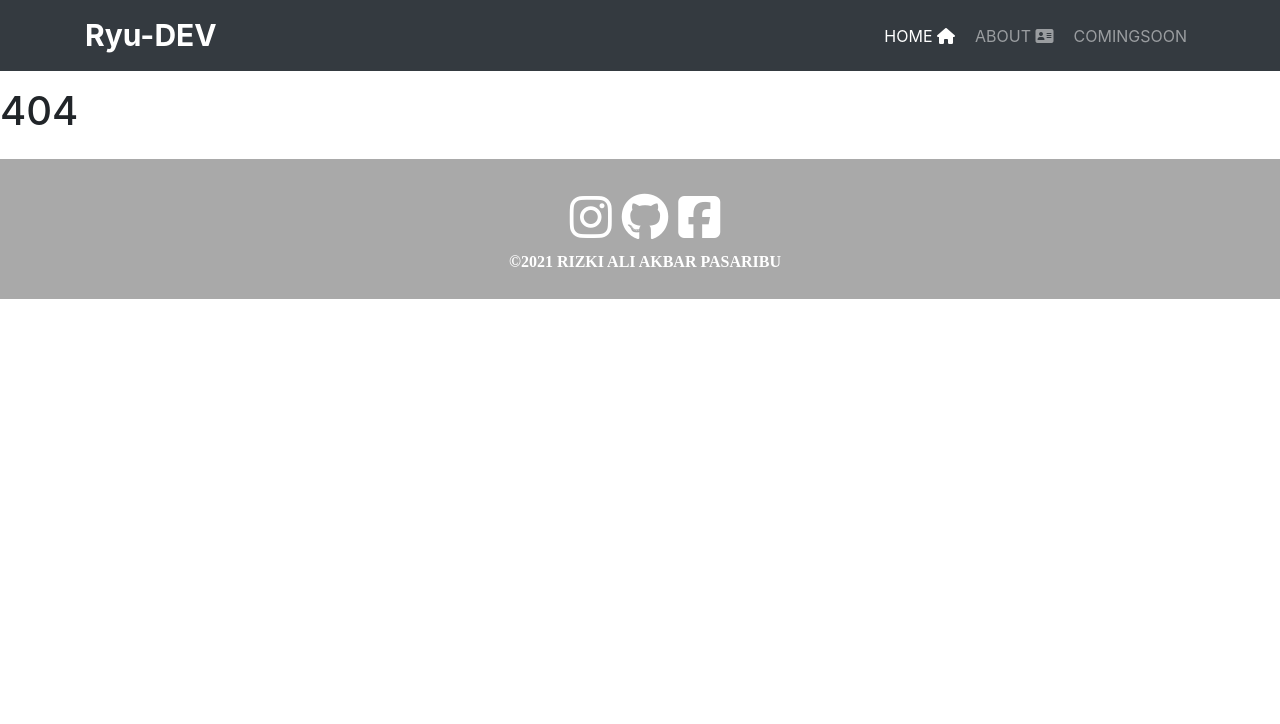
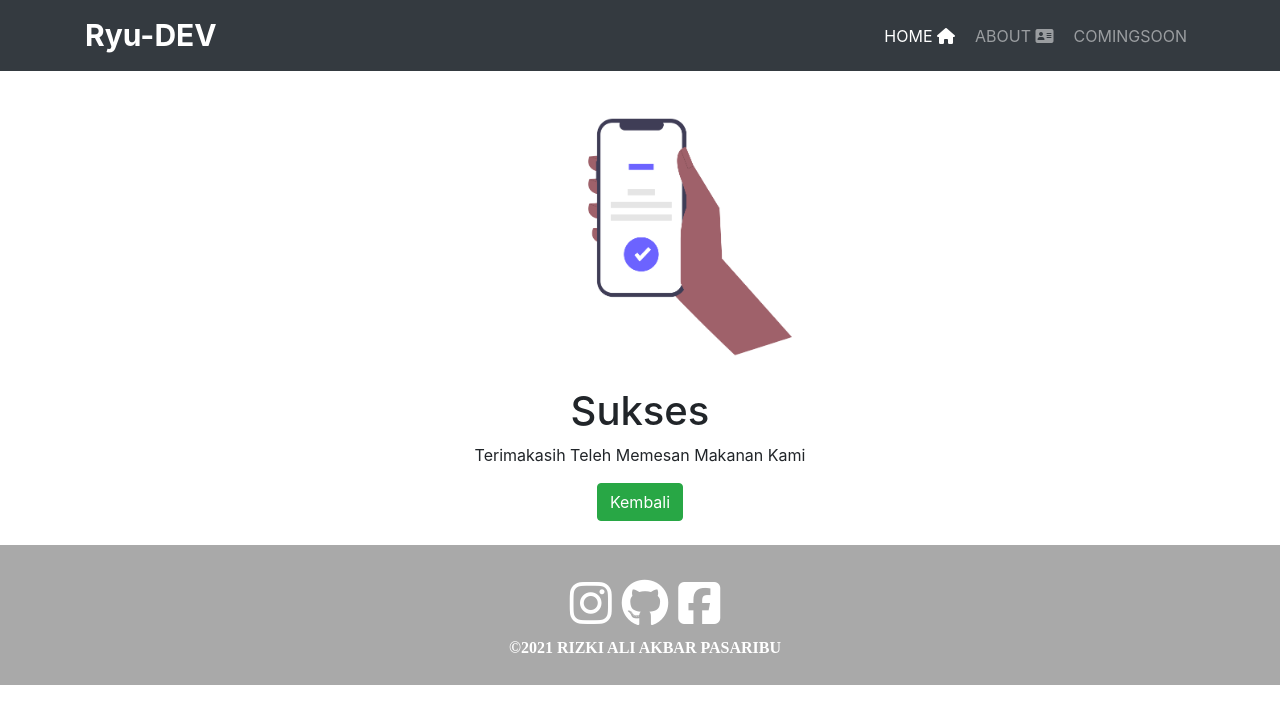
Before and after one commit to RizkiPasaribu/ApliakasiWarungMakan, a React (Create React App) app: page /sukses in a window 1280 px wide. Before the commit this address had no page. Shown: the top 724 px of the page. Built offline with nearby package versions, Linux system fonts and the light colour scheme; a web font is replaced by a local one.

Commit message:
Menambah Pesanan

```diff
--- a/src/App.css
+++ b/src/App.css
@@ -18,6 +18,6 @@ h3{
 }
 
 .list-group-item.active{
-   background-color: rgb(29, 29, 29) !important;
+   background-color: #343a40 !important;
    border: none;
 }
--- a/src/App.js
+++ b/src/App.js
@@ -14,6 +14,7 @@ import Footer from './Component/Templates/Footer';
 import Home from './Component/Pages/Home';
 import About from './Component/Pages/About';
 import Notfound from './Component/Pages/Notfound';
+import Sukses from './Component/Pages/Sukses';
 
 export default class App extends Component {
   render() {
@@ -27,6 +28,9 @@ export default class App extends Component {
             <Route path="/about">
               <About/>
             </Route>
+            <Route path="/sukses">
+              <Sukses/>
+            </Route>
             <Route component={Notfound}/>
           </Switch>
         <Footer/>
--- a/src/Component/Pages/Home.js
+++ b/src/Component/Pages/Home.js
@@ -7,6 +7,7 @@ import Swal from 'sweetalert2';
 import Menu from './Penjualan/Menu';
 import Catagories from './Penjualan/Catagories';
 import Keranjang from './Penjualan/Keranjang';
+import TotalBayar from './Penjualan/TotalBayar';
 
 export default class Home extends Component {
 
@@ -57,7 +58,8 @@ export default class Home extends Component {
                         title: 'Sukses',
                         text: 'Sukses Masuk Keranjang',
                         showConfirmButton:false,
-                        width:300
+                        width:300,
+                        timer:2000
                     })
                 })
                 .catch(function (error) {
@@ -77,7 +79,8 @@ export default class Home extends Component {
                         title: 'Sukses',
                         text: 'Sukses Masuk Keranjang',
                         showConfirmButton:false,
-                        width:300
+                        width:300,
+                        timer:2000
                     })
                 })
                 .catch(function (error) {
@@ -94,7 +97,7 @@ export default class Home extends Component {
 
     //cekk realtime update
     componentDidUpdate(prevState){
-        if(this.state.keranjangs === prevState.keranjang){
+        if(this.state.keranjangs !== prevState.keranjang){
             axios.get(API_URL+"keranjangs")
             .then(response => {
                 const keranjangs = response.data;
@@ -144,6 +147,8 @@ export default class Home extends Component {
                     <div className="col-lg-3">
                         <h3>Pesanan</h3>
                         <Keranjang keranjang={this.state.keranjangs}/>
+
+                        {this.state.keranjangs.length !==0 &&  <TotalBayar keranjang={this.state.keranjangs}/>}
                     </div>
                 </div>
             </div>
--- a/src/Component/Pages/Penjualan/Catagories.js
+++ b/src/Component/Pages/Penjualan/Catagories.js
@@ -10,7 +10,7 @@ export default class Catagories extends Component {
     Icon = (nama) =>{
         if (nama === 'Makanan') return <i className="fas fa-utensils mr-2"></i>
         if (nama === 'Minuman') return <i className="fas fa-coffee"></i>
-        if (nama === 'Cemilan') return <i className="fas fa-cookie mr-1"></i>
+        if (nama === 'Cemilan') return <i className="fas fa-cookie mr-2"></i>
     }
 
     //ngatasi class avtive
@@ -50,7 +50,7 @@ export default class Catagories extends Component {
         return (
             <ul className="list-group" style={{cursor: 'pointer'}}>
                 {categories.map((data)=>
-                    <li onClick={(e)=>this.active(e,data.nama)} key={data.id} className={"list-group-item mt-0 mb-0 "+ this.awalactive(data.nama)}> {data.nama}</li>
+                    <li onClick={(e)=>this.active(e,data.nama)} key={data.id} className={"list-group-item mt-0 mb-0 "+ this.awalactive(data.nama)}>{this.Icon(data.nama)} {data.nama}</li>
                 )}
             </ul>
         )
--- /dev/null
+++ b/src/Component/Pages/Penjualan/TotalBayar.js
@@ -0,0 +1,20 @@
+import React, { Component } from 'react';
+import {numberWithCommas} from '../../action/action';
+
+export default class TotalBayar extends Component {
+    render() {
+        const total = this.props.keranjang.reduce((total,item)=>{
+            return total + item.totalharga;
+        }, 0)
+
+        return (
+            <div style={{marginTop:'70px'}}>
+                <h3>Total Harga : <span className="float-right mr-2">Rp {numberWithCommas(total)}</span></h3>
+                <button style={{width:'100%'}} type="button" className="btn btn-dark">
+                    <i className="fas fa-shopping-cart fa-2x"></i>
+                    <span className="h2 ml-2">Bayar</span>
+                </button>
+            </div>
+        )
+    }
+}
--- /dev/null
+++ b/src/Component/Pages/Sukses.js
@@ -0,0 +1,16 @@
+import React from 'react';
+
+function Sukses() {
+    return (
+        <div className="text-center">
+            <img alt="gambar-sukses" style={{marginLeft:'100px'}} width="300px" height="300px" src="Assets/Confirm-UnDraw.png"></img>
+           <h1>Sukses</h1>
+           <p>
+               Terimakasih Teleh Memesan Makanan Kami
+           </p>
+           <a className="btn btn-success" href="/" role="button">Kembali</a>
+        </div>
+    )
+}
+
+export default Sukses;
```
Also changed, not shown: public/Assets/Confirm-UnDraw.png (added).
